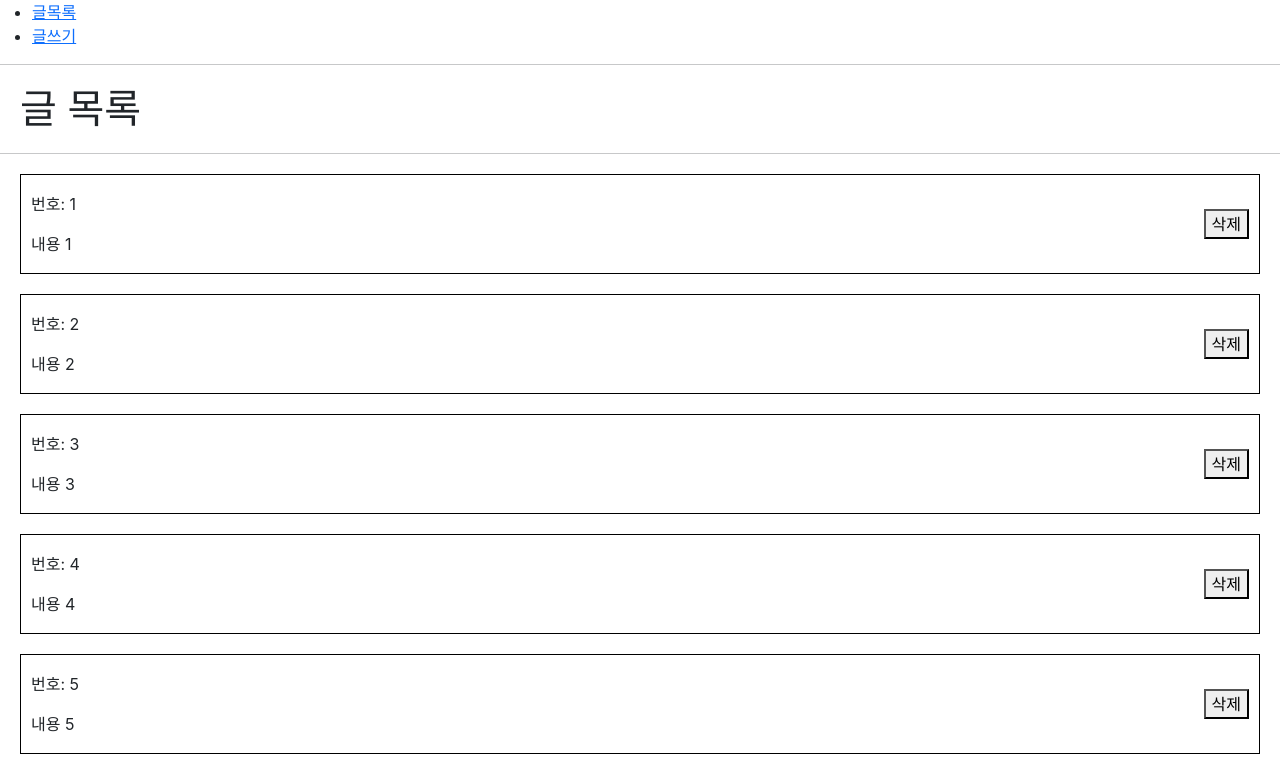
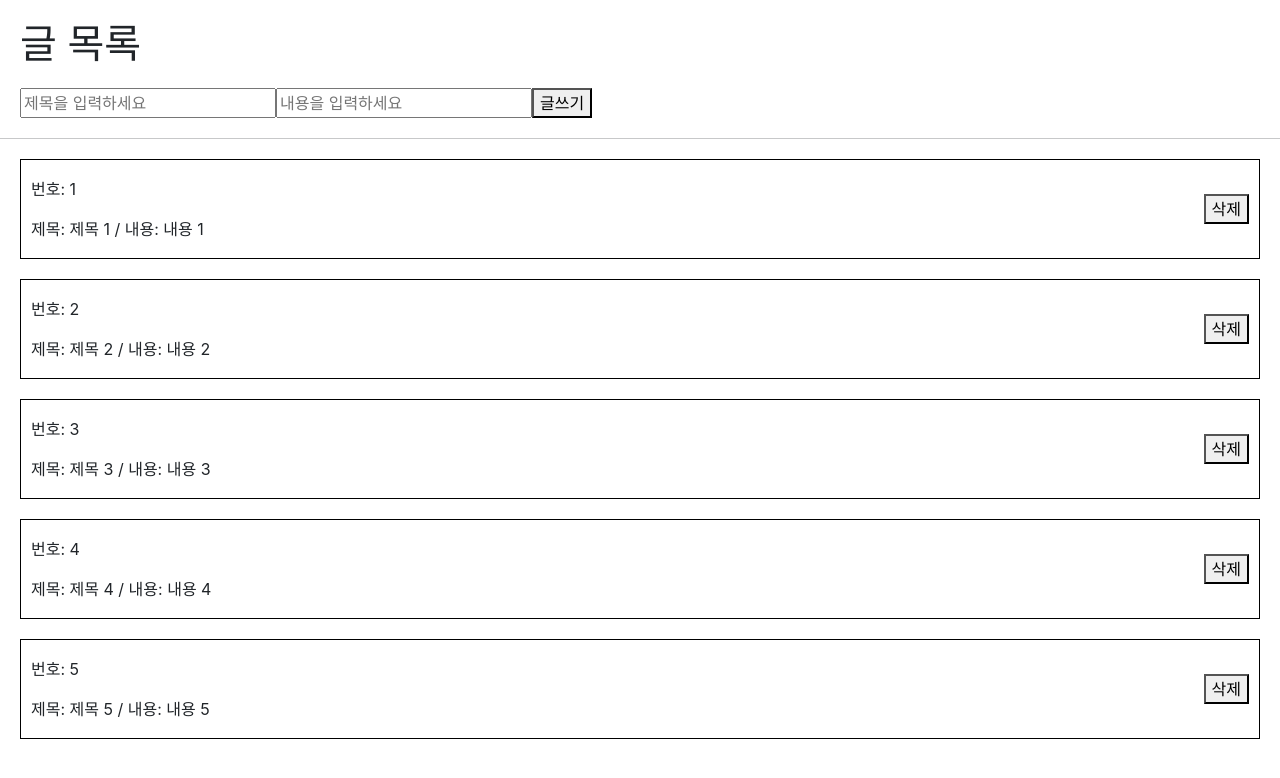
Before and after one commit to aozp73/React-Basic-2_react, a React (Create React App) app: page / in a window 1280 px wide. Shown: the top 778 px of the page. Built offline with nearby package versions, Linux system fonts and the light colour scheme.

Commit message:
글 쓰기, 목록 보기 - 진행 (computed property names)

```diff
--- a/src/App.js
+++ b/src/App.js
@@ -1,15 +1,10 @@
-import { Route } from 'react-router-dom/cjs/react-router-dom';
 import './App.css';
-import Navigation from './components/Navigation';
 import ListPage from './pages/ListPage';
-import WritePage from './pages/WritePage';
 
 function App() {
   return (
     <div>
-      <Navigation />
-      <Route path="/" exact={true} component={ListPage} />
-      <Route path="/write" exact={true} component={WritePage} />
+      <ListPage />
     </div>
   );
 }
--- a/src/components/Navigation.js
+++ /dev/null
@@ -1,20 +0,0 @@
-import React from 'react';
-import { Link } from 'react-router-dom/cjs/react-router-dom';
-
-const Navigation = () => {
-  return (
-    <div>
-      <ul>
-        <li>
-          <Link to="/">글목록</Link>
-        </li>
-        <li>
-          <Link to="/write">글쓰기</Link>
-        </li>
-      </ul>
-      <hr />
-    </div>
-  );
-};
-
-export default Navigation;
--- a/src/pages/ListPage.js
+++ b/src/pages/ListPage.js
@@ -2,6 +2,10 @@ import React, { useState } from 'react';
 import styled from 'styled-components';
 
 const StyledPageNameH1 = styled.h1`
+  margin: 20px;
+`;
+
+const StyledWrtieBoxForm = styled.form`
   margin: 20px;
 `;
 
@@ -16,23 +20,57 @@ const StyledItemBoxDiv = styled.div`
 `;
 
 const ListPage = () => {
+  const [post, setPost] = useState({
+    id: '',
+    title: '',
+    content: '',
+  });
   const [posts, setPosts] = useState([
-    { id: 1, content: '내용 1' },
-    { id: 2, content: '내용 2' },
-    { id: 3, content: '내용 3' },
-    { id: 4, content: '내용 4' },
-    { id: 5, content: '내용 5' },
+    { id: 1, title: '제목 1', content: '내용 1' },
+    { id: 2, title: '제목 2', content: '내용 2' },
+    { id: 3, title: '제목 3', content: '내용 3' },
+    { id: 4, title: '제목 4', content: '내용 4' },
+    { id: 5, title: '제목 5', content: '내용 5' },
   ]);
+  const [idx, setIdx] = useState(posts.length + 1);
+
+  const handleWrite = (e) => {
+    e.preventDefault();
+    setPosts([...posts, { ...post, id: idx }]);
+    setIdx(idx + 1);
+  };
+
+  // computed property names (key 동적할당)
+  const handleForm = (e) => {
+    setPost({ ...post, [e.target.name]: e.target.value });
+  };
 
   return (
     <div>
       <StyledPageNameH1>글 목록</StyledPageNameH1>
+      <StyledWrtieBoxForm onSubmit={handleWrite}>
+        <input
+          type="text"
+          placeholder="제목을 입력하세요"
+          value={post.title}
+          onChange={handleForm}
+          name="title"
+        />
+        <input
+          type="text"
+          placeholder="내용을 입력하세요"
+          value={post.content}
+          onChange={handleForm}
+          name="content"
+        />
+        <button type="submit">글쓰기</button>
+      </StyledWrtieBoxForm>
       <hr />
       {posts.map((post) => (
         <StyledItemBoxDiv>
           <div>
             <p>번호: {post.id}</p>
-            {post.content}
+            제목: {post.title} / 내용: {post.content}
           </div>
           <button>삭제</button>
         </StyledItemBoxDiv>
--- a/src/pages/WritePage.js
+++ /dev/null
@@ -1,32 +0,0 @@
-import React from 'react';
-import styled from 'styled-components';
-
-const StyledPageNameH1 = styled.h1`
-  margin: 20px;
-`;
-
-const StyledWrtieBoxForm = styled.form`
-  margin: 20px;
-`;
-
-const WritePage = () => {
-  const handleWrite = () => {
-    let post = { id: 6, title: 'input 값' };
-    // setPost();
-  };
-
-  return (
-    <div>
-      <StyledPageNameH1>글 쓰기</StyledPageNameH1>
-      <hr />
-      <StyledWrtieBoxForm>
-        <input type="text" placeholder="제목을 입력하세요" />
-        <button type="button" onClick={handleWrite}>
-          글쓰기
-        </button>
-      </StyledWrtieBoxForm>
-    </div>
-  );
-};
-
-export default WritePage;
```
